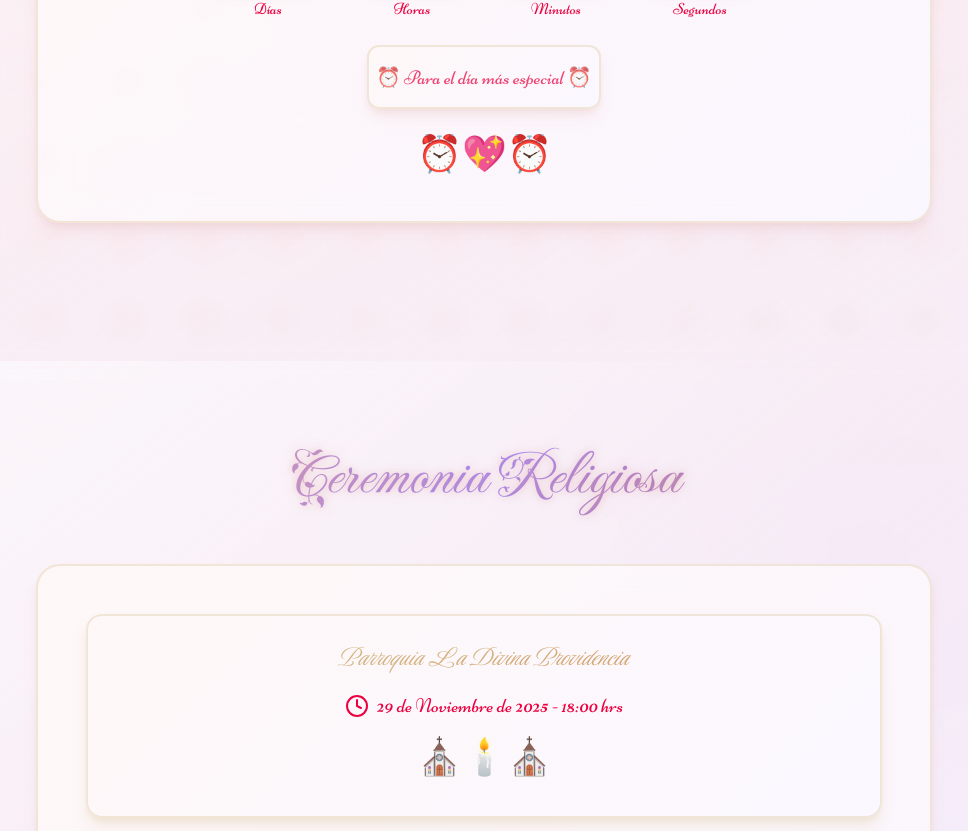
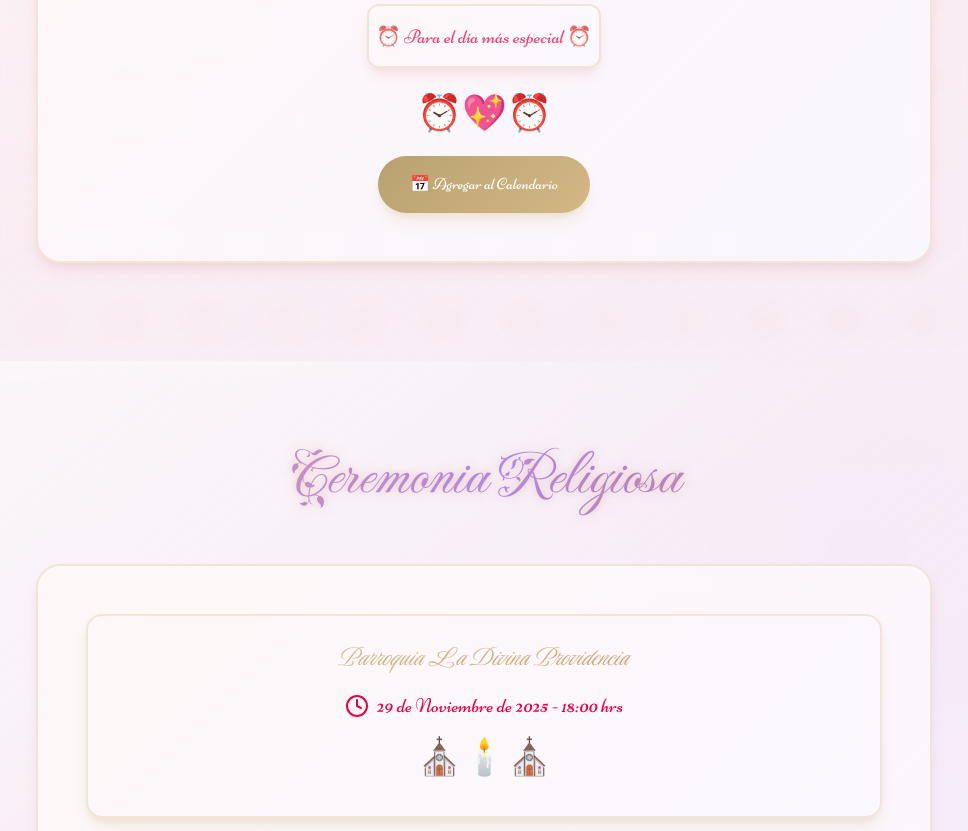
Before and after one commit to AlexisMendozaS/invitacion, a React (Vite) app: page / in a window 1280 px wide. Shown: the part 4249-5080 px from the top of the page, without its empty margins (156-1124 px from the left). Built offline with nearby package versions, Linux system fonts and the light colour scheme.

Commit message:
Add RSVP confirmation modal and calendar integration in App component

```diff
--- a/src/App.tsx
+++ b/src/App.tsx
@@ -1,9 +1,11 @@
 "use client"
 
-import { useEffect, useRef } from "react";
+import { useEffect, useRef, useState } from "react";
 import gsap from "gsap"
 import { ScrollTrigger } from "gsap/ScrollTrigger"
 import MusicPlayer, { type MusicPlayerHandle } from './components/MusicPlayer';
+import ConfirmationModal from './components/ConfirmationModal';
+import { buscarInvitadoPorCodigo } from './data/invitados.js';
 // import { motion } from "framer-motion"
 import { MapPin, Clock } from "lucide-react"
 // import Navbar from "./components/Navbar"
@@ -16,6 +18,31 @@ gsap.registerPlugin(ScrollTrigger)
 
 function App() {
   const musicRef = useRef<MusicPlayerHandle>(null);
+  const [isModalOpen, setIsModalOpen] = useState(false);
+  const [currentInvitado, setCurrentInvitado] = useState<any>(null);
+
+  // Obtener código de invitado desde la URL
+  useEffect(() => {
+    const urlParams = new URLSearchParams(window.location.search);
+    const codigo = urlParams.get('codigo');
+
+    if (codigo) {
+      const invitado = buscarInvitadoPorCodigo(codigo);
+      if (invitado) {
+        setCurrentInvitado(invitado);
+      }
+    }
+  }, []);
+
+  const handleConfirmationClick = () => {
+    if (currentInvitado) {
+      setIsModalOpen(true);
+    } else {
+      // Si no hay invitado, redirigir directamente a WhatsApp
+      const whatsappUrl = `https://wa.me/7714385039`;
+      window.open(whatsappUrl, '_blank');
+    }
+  };
 
   useEffect(() => {
     const tl = gsap.timeline({
@@ -234,6 +261,79 @@ function App() {
             <div className="text-center">
               <span className="text-3xl sm:text-4xl">⏰💖⏰</span>
             </div>
+            <div className="text-center mt-4">
+              <button
+                onClick={() => {
+                  const eventDate = new Date('2025-11-29T18:00:00');
+                  const endDate = new Date('2025-11-29T23:00:00');
+
+                  // Detectar si es iOS/Safari para calendario nativo
+                  const isIOS = /iPad|iPhone|iPod/.test(navigator.userAgent);
+
+                  if (isIOS) {
+                    // Para iOS - crear archivo .ics
+                    const formatDate = (date: Date) => {
+                      return date.toISOString().replace(/[-:]/g, '').split('.')[0] + 'Z';
+                    };
+
+                    const icsContent = [
+                      'BEGIN:VCALENDAR',
+                      'VERSION:2.0',
+                      'PRODID:-//XV Años Andy//ES',
+                      'BEGIN:VEVENT',
+                      `DTSTART:${formatDate(eventDate)}`,
+                      `DTEND:${formatDate(endDate)}`,
+                      'SUMMARY:XV Años de Andy Mendoza',
+                      'DESCRIPTION:Celebración de los XV años de Andy Mendoza\\n\\nCeremonia: Parroquia La Divina Providencia - 18:00 hrs\\nRecepción: Salón Santa Sofia - 20:00 hrs\\n\\nCódigo de vestimenta: Época Victoriana',
+                      'LOCATION:Parroquia La Divina Providencia, Tulancingo',
+                      'BEGIN:VALARM',
+                      'TRIGGER:-P1M',
+                      'ACTION:DISPLAY',
+                      'DESCRIPTION:XV Años de Andy - Recordatorio 1 mes antes',
+                      'END:VALARM',
+                      'BEGIN:VALARM',
+                      'TRIGGER:-P1W',
+                      'ACTION:DISPLAY',
+                      'DESCRIPTION:XV Años de Andy - Recordatorio 1 semana antes',
+                      'END:VALARM',
+                      'BEGIN:VALARM',
+                      'TRIGGER:-P1D',
+                      'ACTION:DISPLAY',
+                      'DESCRIPTION:XV Años de Andy - Recordatorio 1 día antes',
+                      'END:VALARM',
+                      'END:VEVENT',
+                      'END:VCALENDAR'
+                    ].join('\r\n');
+
+                    const blob = new Blob([icsContent], { type: 'text/calendar' });
+                    const url = URL.createObjectURL(blob);
+                    const link = document.createElement('a');
+                    link.href = url;
+                    link.download = 'xv-anos-andy.ics';
+                    link.click();
+                    URL.revokeObjectURL(url);
+                  } else {
+                    // Para otros navegadores - Google Calendar
+                    const googleCalendarUrl = new URL('https://calendar.google.com/calendar/render');
+                    googleCalendarUrl.searchParams.set('action', 'TEMPLATE');
+                    googleCalendarUrl.searchParams.set('text', 'XV Años de Andy Mendoza');
+                    googleCalendarUrl.searchParams.set('dates', '20251129T180000Z/20251129T230000Z');
+                    googleCalendarUrl.searchParams.set('details',
+                      'Celebración de los XV años de Andy Mendoza\n\n' +
+                      'Ceremonia: Parroquia La Divina Providencia - 18:00 hrs\n' +
+                      'Recepción: Salón Santa Sofia - 20:00 hrs\n\n' +
+                      'Código de vestimenta: Época Victoriana'
+                    );
+                    googleCalendarUrl.searchParams.set('location', 'Parroquia La Divina Providencia, Tulancingo');
+
+                    window.open(googleCalendarUrl.toString(), '_blank');
+                  }
+                }}
+                className="btn-gold rounded-full transition-all duration-300 shadow-gold font-niconne text-lg px-6 py-3 inline-flex items-center gap-2"
+              >
+                📅 Agregar al Calendario
+              </button>
+            </div>
           </div>
         }
         bgPattern="circles"
@@ -395,17 +495,17 @@ function App() {
               <p className="text-3xl font-luxurious text-rose-600 mb-4 sm:mb-6">📅 Favor de confirmar antes del 15 de Octubre 📅</p>
               <div className="flex flex-col sm:flex-row gap-3 sm:gap-4 justify-center items-center">
                 <a
-                  href="tel:+1234567890"
+                  href="tel:+7714385039"
                   className="btn-elegant text-white rounded-full transition-all duration-300 shadow-rose font-niconne w-full sm:w-auto text-center"
                 >
-                  📞 Llamar: (123) 456-7890
+                  📞 Llamar: (771) 438-5039
                 </a>
-                <a
-                  href="https://wa.me/1234567890"
-                  className="btn-gold rounded-full transition-all duration-300 shadow-gold font-niconne w-full sm:w-auto text-center"
+                <button
+                  onClick={handleConfirmationClick}
+                  className="btn-gold rounded-full transition-all duration-300 shadow-gold font-niconne w-full sm:w-auto text-center px-6 py-3"
                 >
-                  💬 WhatsApp
-                </a>
+                  ✅ Confirmar Asistencia
+                </button>
               </div>
             </div>
           </div>
@@ -415,6 +515,13 @@ function App() {
       />
 
       <Footer />
+
+      {/* Modal de confirmación */}
+      <ConfirmationModal
+        isOpen={isModalOpen}
+        onClose={() => setIsModalOpen(false)}
+        invitado={currentInvitado}
+      />
     </main>
   );
 }
```
